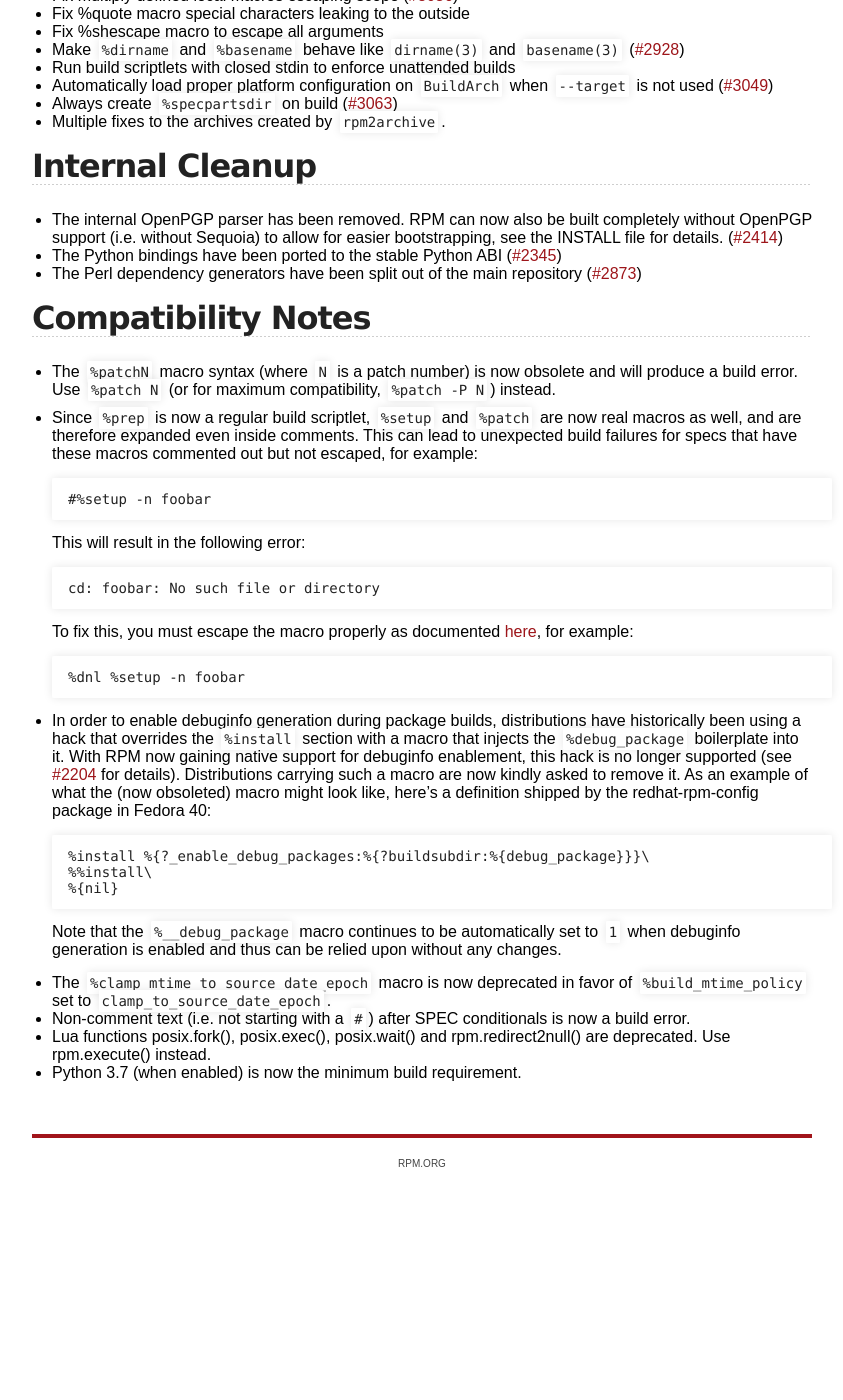
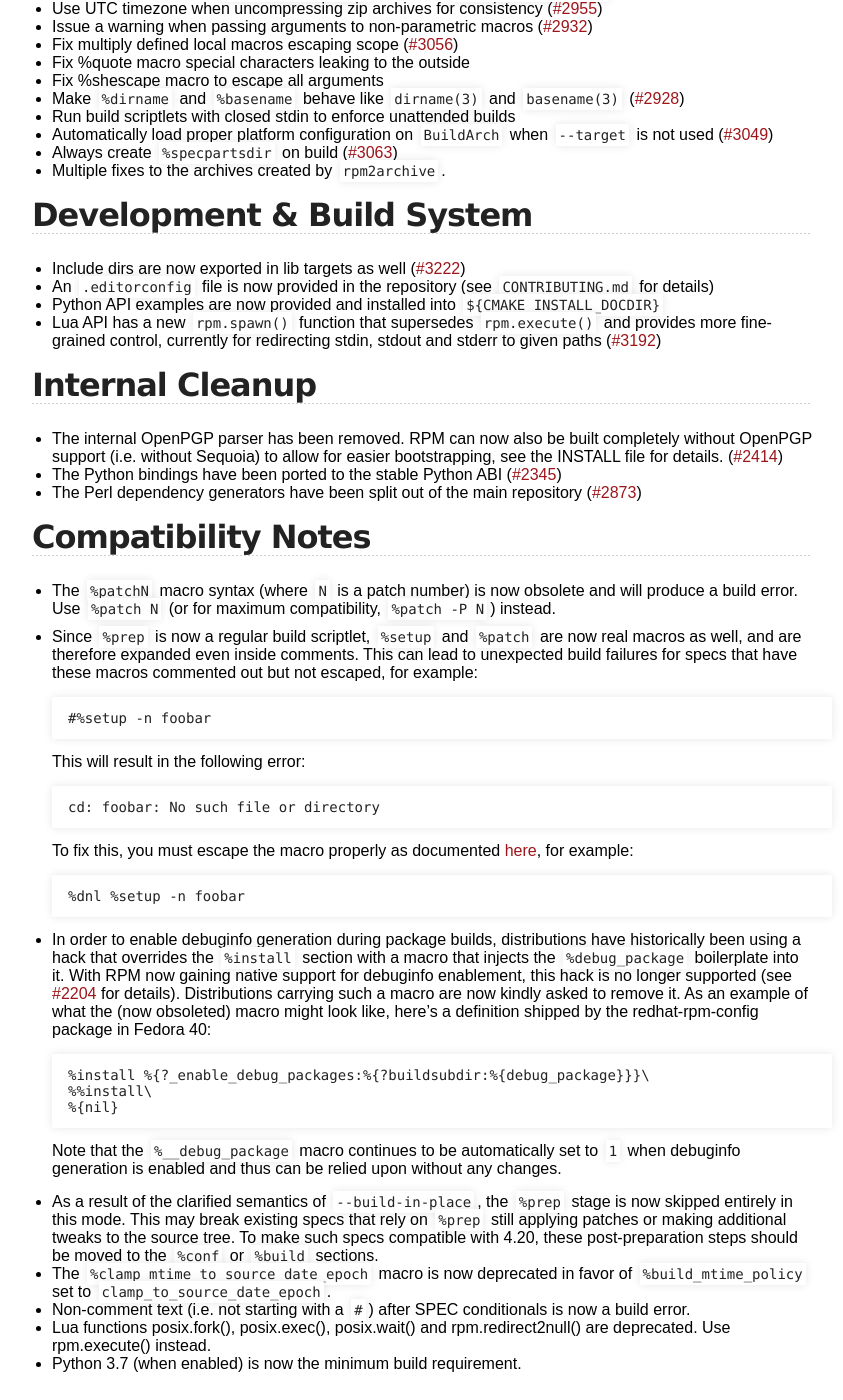
Before and after one commit to rpm-software-management/rpm-web, a Jekyll site: the page built from wiki/Releases/4.20.0.md, in a window 1280 px wide and 1400 px high, scrolled down 1720 px. Shown: the whole window, without its empty margins (218-1061 px from the left). Built offline with Jekyll 4.4.1, drawn with Linux system fonts in a browser that asks for light colours; before the commit the page ends 2923 px from its top, so only the background shows below that; some of the changed text lies outside the part shown.

Commit message:
Release rpm 4.20 rc1
Also add an entry about the new Python API examples (not new in rc1,
just forgotten previously).

```diff
--- a/wiki/Releases/4.20.0.md
+++ b/wiki/Releases/4.20.0.md
@@ -30,6 +30,7 @@ Last update: 2024-06-24
 * The `%prep` section is now implemented as a regular build scriptlet (instead of being treated specially by the spec parser).  This fixes [#1870](https://github.com/rpm-software-management/rpm/issues/1870) as well as makes the behavior consistent with the other spec sections.
 * Build scriptlets (such as `%build`, `%install` or `%check`) can now be [augmented](https://rpm-software-management.github.io/rpm/manual/spec.html#build-scriptlets) arbitrary number of times by appending or prepending to them with the new `-a` and `-p` options
 * A new `-C` option in `%autosetup` which ensures that the sources will be extracted in the root of the build directory ([#2664](https://github.com/rpm-software-management/rpm/issues/2664))
+* `--build-in-place` mode now has clearer, less ambiguous semantics.  Please see the [Compatibility Notes](#compatibility-notes) below as well as the option's updated description in `rpmbuild(8)` for more details.
 * File trigger scripts now receive package count arguments, much like regular triggers ([#2755](https://github.com/rpm-software-management/rpm/issues/2755))
 * Comments (starting with a `#`) after SPEC conditionals are now legal syntax.  These were originally allowed due to a SPEC parser bug but in recent versions triggered a build warning. ([#829](https://github.com/rpm-software-management/rpm/issues/829))
 * Indentation is now [allowed](https://rpm-software-management.github.io/rpm/manual/spec.html#preamble-tags) for SPEC tags ([#2927](https://github.com/rpm-software-management/rpm/issues/2927))
@@ -39,11 +40,13 @@ Last update: 2024-06-24
 * Better support for reproducible builds.  It's now possible to set a [timestamp handling policy](https://rpm-software-management.github.io/rpm/manual/buildprocess.html#reproducability) via the new macro `%build_mtime_policy`.  Two policies are currently available; one for clamping the timestamps to `$SOURCE_DATE_EPOCH` (which deprecates and replaces the `%clamp_mtime_to_source_date_epoch` macro) and one for clamping them to the build time (this is a new feature).  Set the macro to `clamp_to_source_date_epoch` or `clamp_to_buildtime` to use the respective policy.  Additionally, build time is now exposed to build scriptlets via the new `$RPM_BUILD_TIME` environment variable and can also be overridden manually via the new `%_buildtime` macro.
 * Proper distribution-agnostic debuginfo enablement logic ([#2204](https://github.com/rpm-software-management/rpm/issues/2204)).  Distributions no longer need to override the `%install` section with a macro in order to inject the `%debug_package` boilerplate themselves.  Debuginfo generation is now handled automatically and properly using [Dynamic Specs](https://rpm-software-management.github.io/rpm/manual/dynamic_specs.html), and is enabled on Linux by default.
 * `brp-strip` no longer attempts to process Ruby, Python or Javascript files, making it more efficient and faster, especially where I/O is expensive (such as in container builds)
+* A warning is now issued if the number range given to an `%autopatch` macro doesn't match any patches (use `-q` to suppress) ([#3093](https://github.com/rpm-software-management/rpm/issues/3093))
 
 ## Bug & Regression Fixes
 * Regression: Packages with unsupported usage of the `%config` flag (e.g. with directories), such as those made with the [gradle plugin](https://plugins.gradle.org/plugin/com.netflix.nebula.ospackage), no longer fail to install ([#2890](https://github.com/rpm-software-management/rpm/issues/2890))
 * Regression: Ensure binary and source headers are identified as such in rpmspec queries ([#2819](https://github.com/rpm-software-management/rpm/issues/2819))
 * Regression: Fix dependency generators sometimes dying with `SIGPIPE` ([#2949](https://github.com/rpm-software-management/rpm/issues/2949))
+* Regression: Allow for manual debuginfo packaging again (an ancient regression) ([#3057](https://github.com/rpm-software-management/rpm/issues/3057))
 * Never use current user info or file ownership during build ([#2604](https://github.com/rpm-software-management/rpm/issues/2604))
 * Ignore non-scriptlet weak dependencies in ordering ([#1346](https://github.com/rpm-software-management/rpm/issues/1346))
 * Ensure rpmbuild's cleanup doesn't fail due to permissions ([#2519](https://github.com/rpm-software-management/rpm/issues/2519))
@@ -60,6 +63,12 @@ Last update: 2024-06-24
 * Automatically load proper platform configuration on `BuildArch` when `--target` is not used ([#3049](https://github.com/rpm-software-management/rpm/issues/3049))
 * Always create `%specpartsdir` on build ([#3063](https://github.com/rpm-software-management/rpm/issues/3063))
 * Multiple fixes to the archives created by `rpm2archive`.
+
+## Development & Build System
+* Include dirs are now exported in lib targets as well ([#3222](https://github.com/rpm-software-management/rpm/issues/3222))
+* An `.editorconfig` file is now provided in the repository (see `CONTRIBUTING.md` for details)
+* Python API examples are now provided and installed into `${CMAKE_INSTALL_DOCDIR}`
+* Lua API has a new `rpm.spawn()` function that supersedes `rpm.execute()` and provides more fine-grained control, currently for redirecting stdin, stdout and stderr to given paths ([#3192](https://github.com/rpm-software-management/rpm/issues/3192))
 
 ## Internal Cleanup
 * The internal OpenPGP parser has been removed.  RPM can now also be built completely without OpenPGP support (i.e. without Sequoia) to allow for easier bootstrapping, see the INSTALL file for details. ([#2414](https://github.com/rpm-software-management/rpm/issues/2414))
@@ -96,6 +105,7 @@ Last update: 2024-06-24
 
   Note that the `%__debug_package` macro continues to be automatically set to `1` when debuginfo generation is enabled and thus can be relied upon without any changes.
 
+* As a result of the clarified semantics of `--build-in-place`, the `%prep` stage is now skipped entirely in this mode.  This may break existing specs that rely on `%prep` still applying patches or making additional tweaks to the source tree.  To make such specs compatible with 4.20, these post-preparation steps should be moved to the `%conf` or `%build` sections.
 * The `%clamp_mtime_to_source_date_epoch` macro is now deprecated in favor of `%build_mtime_policy` set to `clamp_to_source_date_epoch`.
 * Non-comment text (i.e. not starting with a `#`) after SPEC conditionals is now a build error.
 * Lua functions posix.fork(), posix.exec(), posix.wait() and rpm.redirect2null() are deprecated. Use rpm.execute() instead.
```
Also changed, not shown: other parts of wiki/Releases/4.20.0.md (+4 -4 lines), download.md (+1 -1 lines), index.md (+7 -0 lines), timeline.md (+7 -0 lines).
